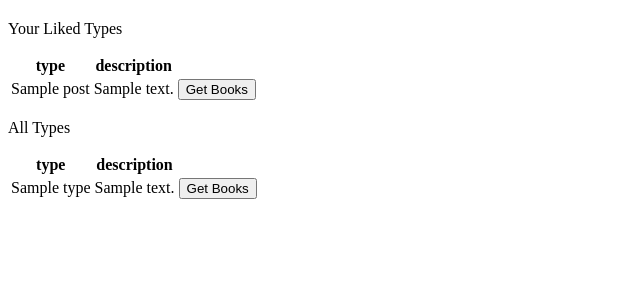
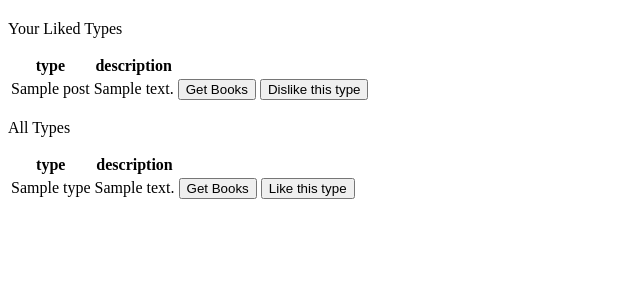
Before and after one commit to hyjing/Book-Recommender, a Flask app: template webserver/templates/types.html in a window 1280 px wide. Shown: the part 150-450 px from the top of the page, without its empty margins (0-640 px from the left). Run offline with Flask 2, Linux system fonts and the light colour scheme; the template is opened without the code that fills it: most values are stand-ins (such as "Sample title", 1, 10 or a date in 2020); parts of the project's set-up code (start-up, migrations or seed data) failed here and were passed over.

Commit message:
Implement like/dislike types

```diff
--- a/webserver/server.py
+++ b/webserver/server.py
@@ -120,12 +120,22 @@ def types():
 
   allTypes = g.conn.execute(
       "SELECT * FROM type T"
+      " WHERE T.tid NOT IN (SELECT T2.tid FROM type T2, liketype LT WHERE LT.uid = {} AND LT.tid = T2.tid);".format(session['user_id'])
   ).fetchall()
 
   if request.method == 'POST':
-    session['tid'] = request.form["type"]
-    return redirect("/book")
-
+    if 'type' in request.form:
+      session['tid'] = request.form["type"]
+      return redirect("/book")
+    elif 'like_tid' in request.form:
+      g.conn.execute(
+        'INSERT INTO liketype(tid, uid) VALUES ({}, {});'.format(request.form["like_tid"], session['user_id'])
+      )
+      return redirect("/types")
+    elif 'dislike_tid' in request.form:
+        g.conn.execute(
+          'DELETE FROM liketype WHERE tid = {} AND uid = {};'.format(request.form["dislike_tid"], session['user_id']))
+        return redirect("/types")
   return render_template("types.html", posts=posts, allTypes=allTypes)
 
 @app.route('/book', methods=['GET', 'POST'])
@@ -144,13 +154,6 @@ def book():
     session['isbn'] = request.form["isbn"]
     return redirect("/bookContent")
   return render_template("book.html", posts=posts)
-
-@app.route('/likebook', methods=['POST'])
-def likebook():
-  isbn = request.form['isbn']
-  uid = request.form['uid']
-  g.conn.execute('INSERT INTO likebook(isbn, uid) VALUES (%s, %d);', isbn, uid)
-  return redirect("/book")
 
 @app.route('/liketype', methods=['POST'])
 def liketype():
--- a/webserver/templates/types.html
+++ b/webserver/templates/types.html
@@ -25,6 +25,12 @@
             <input type="submit" value="Get Books">
           </form>
 	</td>
+	<td>
+          <form method="POST" action="/types">
+            <input type="hidden" name="dislike_tid" value={{ post['tid'] }} />
+            <input type="submit" value="Dislike this type">
+          </form>
+        </td>
       </tr>
       {% endfor %}
     </tbody>
@@ -47,6 +53,12 @@
             <input type="submit" value="Get Books">
           </form>
         </td>
+	<td>
+          <form method="POST" action="/types">
+            <input type="hidden" name="like_tid" value={{ allType['tid'] }} />
+            <input type="submit" value="Like this type">
+          </form>
+        </td>
       </tr>
       {% endfor %}
     </tbody>
```
Also changed, not shown: 1 other file.
